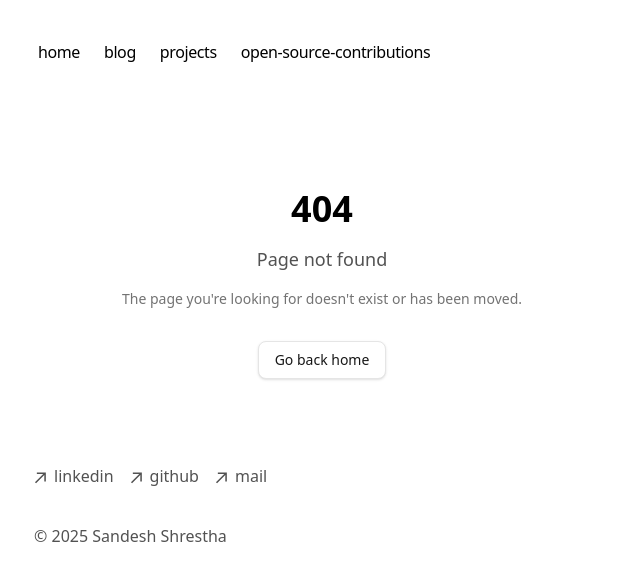
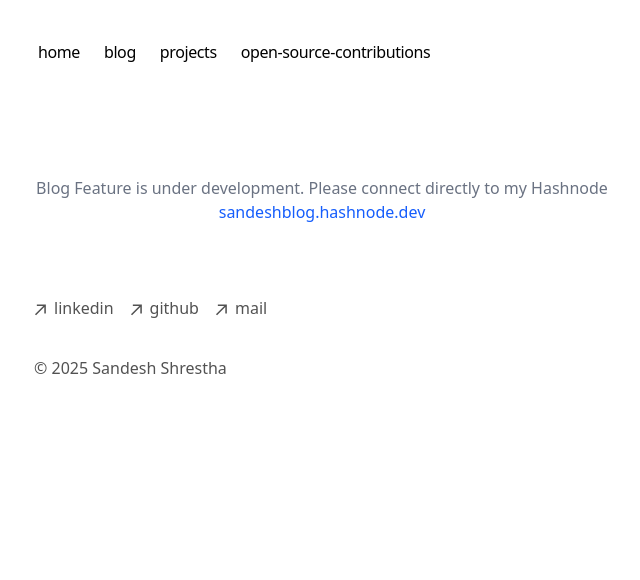
Before and after one commit to yoursandeshshrestha/Portfolio, a Next.js app: page /blogs in a window 1280 px wide. Before the commit this address had no page. Shown: the top 580 px of the page, without its empty margins (318-958 px from the left). Built offline with nearby package versions, Linux system fonts and the light colour scheme.

Commit message:
feat: add placeholder blog feature with link to Hashnode

```diff
--- /dev/null
+++ b/src/app/blogs/page.tsx
@@ -0,0 +1,22 @@
+import React from "react";
+
+function page() {
+  return (
+    <div className="text-center py-10">
+      <p className="text-gray-500">
+        Blog Feature is under development. Please connect directly to my
+        Hashnode
+      </p>
+      <a
+        href="https://sandeshblog.hashnode.dev"
+        target="_blank"
+        rel="noopener noreferrer"
+        className="text-blue-600 hover:underline"
+      >
+        sandeshblog.hashnode.dev
+      </a>
+    </div>
+  );
+}
+
+export default page;
```
